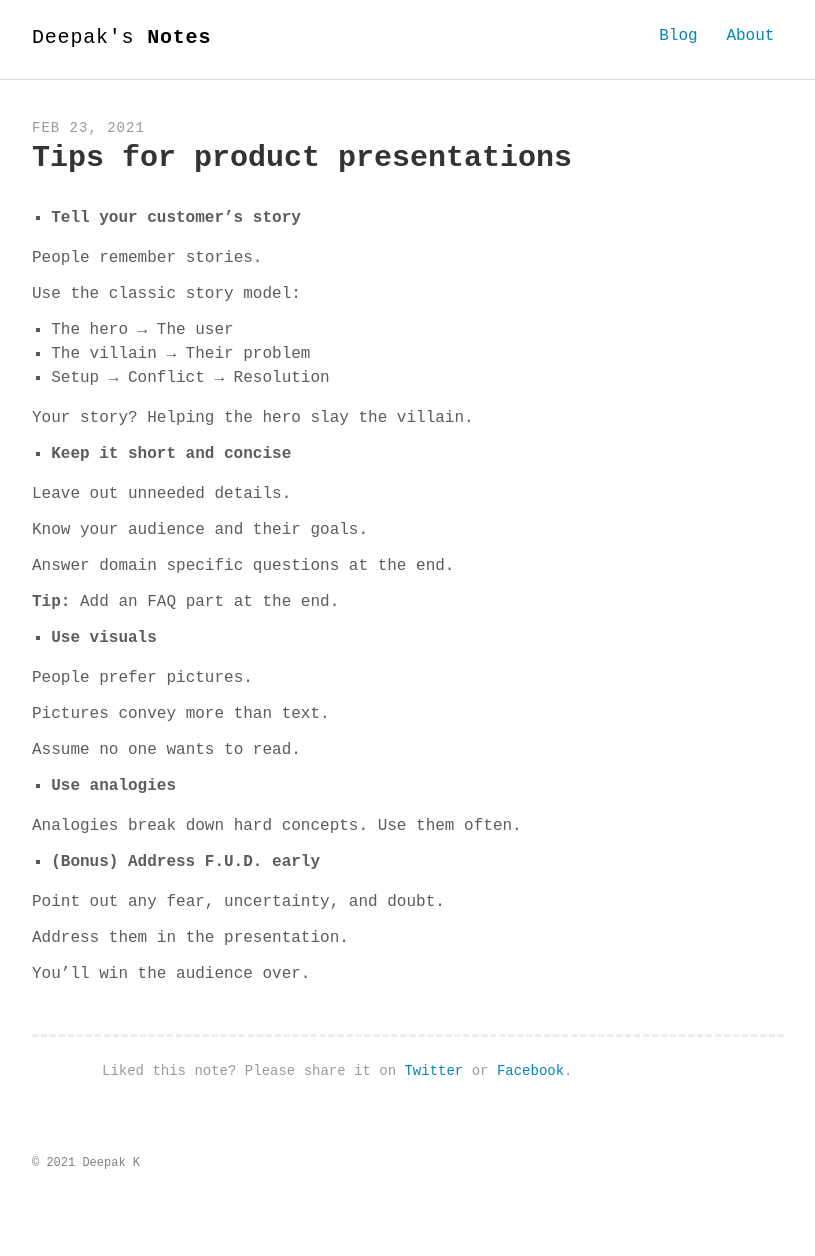
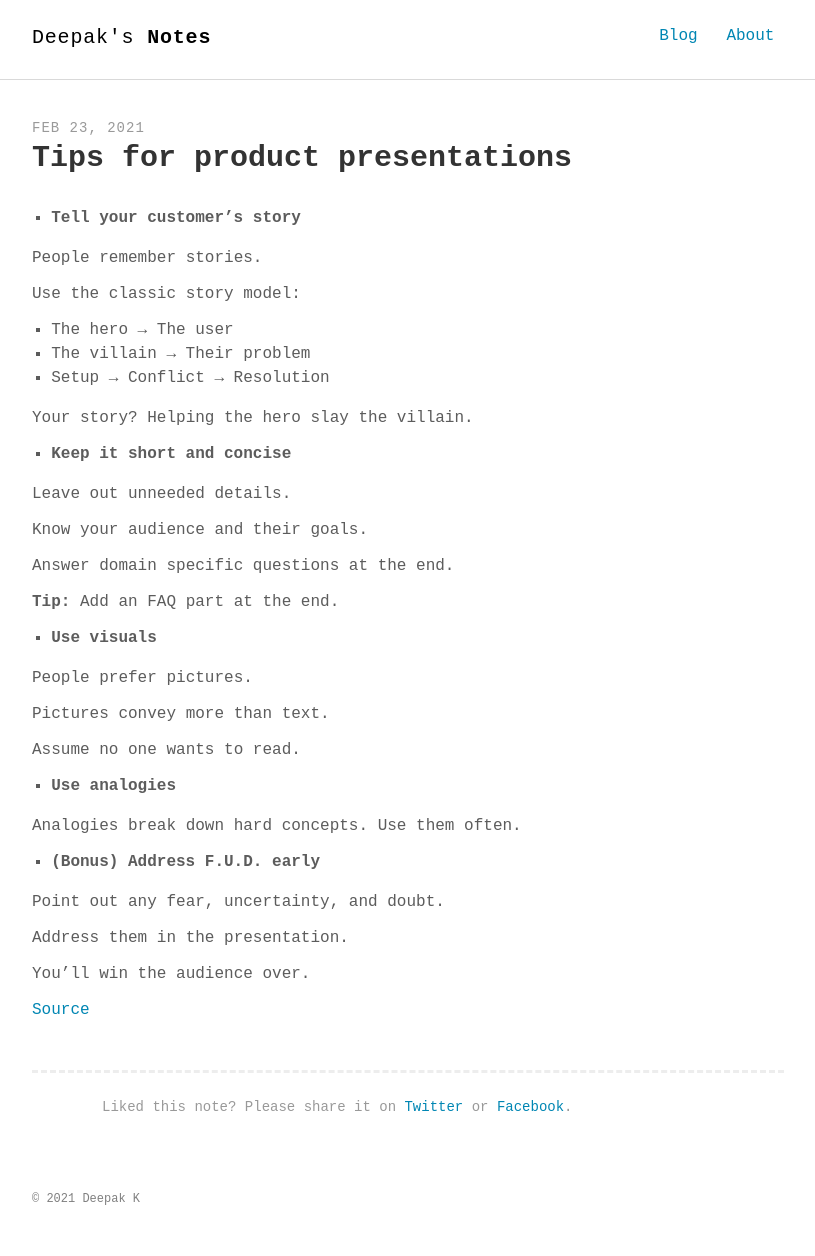
Before and after one commit to deepakness/deepak-notes-jk, a Jekyll site: the page built from _posts/2021-02-23-product-presentation.md, in a window 1280 px wide. Shown: the whole page, without its empty margins (232-1047 px from the left). Built offline with Jekyll 4.4.1, drawn with Linux system fonts in a browser that asks for light colours; some web fonts are replaced; before the commit the page ends 1220 px from its top, so only the background shows below that.

Commit message:
new notes

```diff
--- a/_posts/2021-02-23-product-presentation.md
+++ b/_posts/2021-02-23-product-presentation.md
@@ -45,3 +45,5 @@ Point out any fear, uncertainty, and doubt.
 Address them in the presentation.
 
 You’ll win the audience over.
+
+[Source](https://theproductperson.substack.com/p/the-product-person-42)
```
